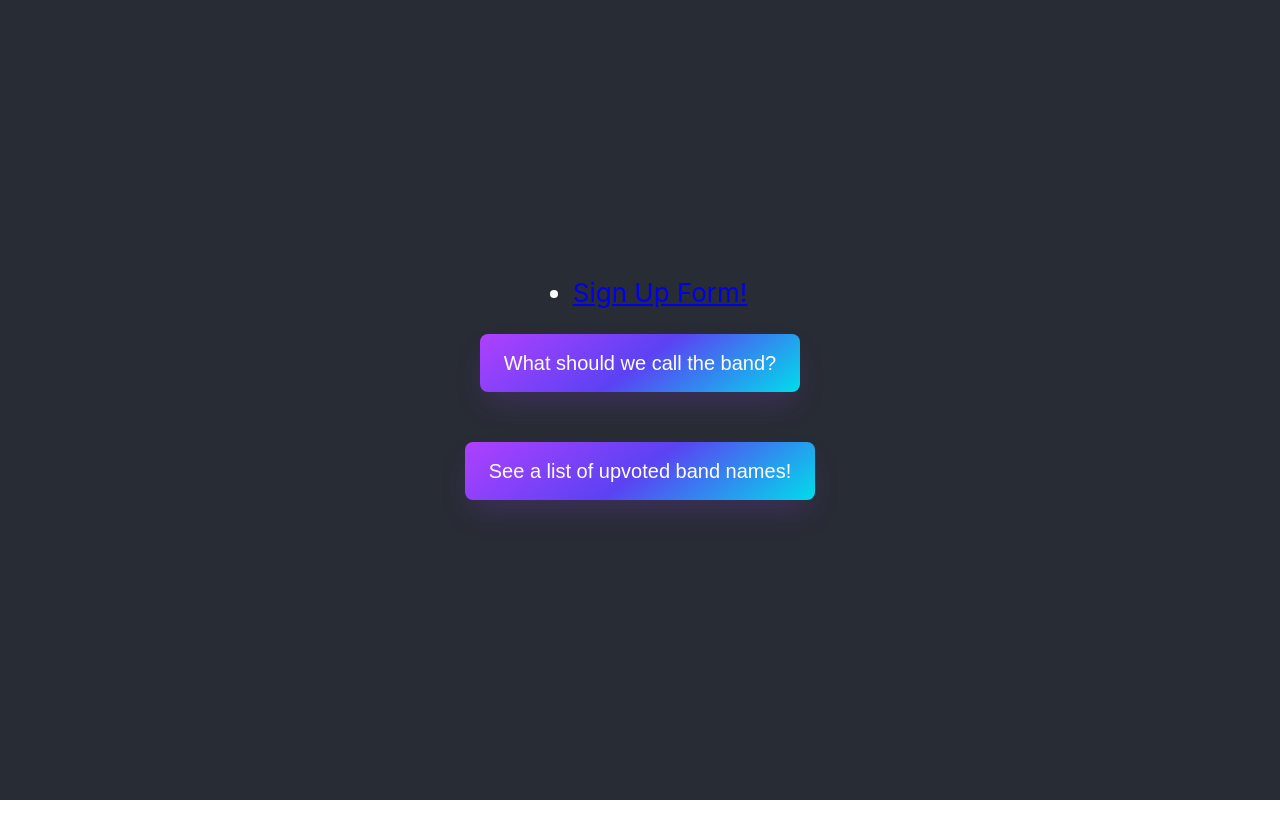
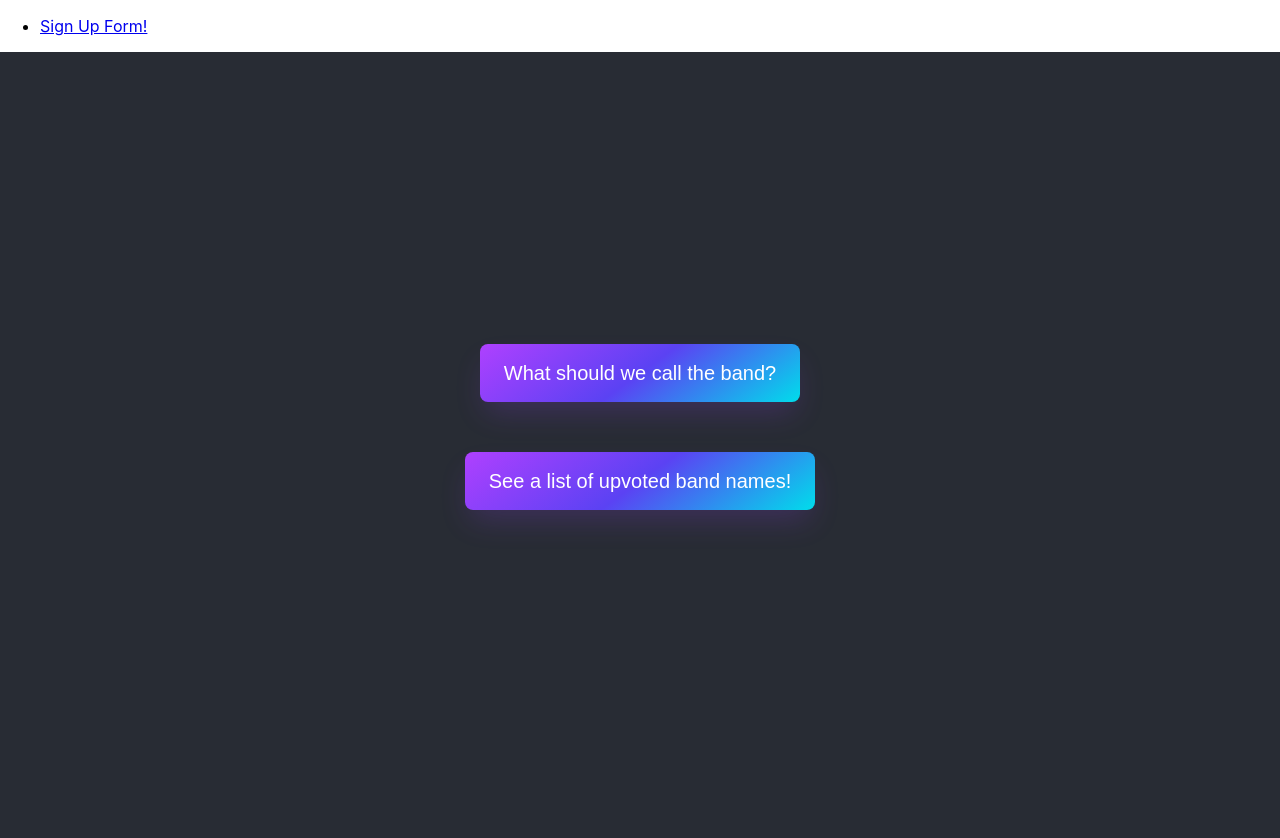
Before and after one commit to mdwiltfong/band_name_generator_api, a React (Create React App) app in the folder my-app/: page / in a window 1280 px wide. Shown: the top 838 px of the page. Before the commit the page ends 800 px from the top, so only its background shows below. Built offline with nearby package versions, Linux system fonts and the light colour scheme.

Commit message:
App renders in a common root element.

```diff
--- a/my-app/src/App.js
+++ b/my-app/src/App.js
@@ -2,14 +2,12 @@ import "./App.css";
 import BandName from "./components/band_name/BandName";
 import BandList from "./components/band_list/BandList";
 import NavBar from "./components/sign_up/NavBar";
-import { Outlet } from "react-router-dom";
 
 const App = () => {
   return (
     <>
       <div className="App">
         <header className="App-header">
-          <NavBar />
           <BandName />
           <BandList />
         </header>
--- /dev/null
+++ b/my-app/src/components/Root.js
@@ -0,0 +1,12 @@
+import { Outlet } from "react-router";
+import NavBar from "./sign_up/NavBar";
+export default function Root(params) {
+  return (
+    <>
+      <NavBar />
+      <div className="App-header">
+        <Outlet />
+      </div>
+    </>
+  );
+}
--- a/my-app/src/components/Test.js
+++ /dev/null
@@ -1,3 +0,0 @@
-export default function Test(params) {
-  return <h1>HEEEY</h1>;
-}
--- a/my-app/src/index.js
+++ b/my-app/src/index.js
@@ -1,23 +1,28 @@
 import React from "react";
 import ReactDOM from "react-dom";
 import "./index.css";
-import App from "./App";
 import reportWebVitals from "./reportWebVitals";
 import { createBrowserRouter, RouterProvider } from "react-router-dom";
 import ErrorPage from "./components/error_page/error-page";
 import SignUpForm from "./components/sign_up/SignUpForm";
-import Test from "./components/Test";
+import Root from "./components/Root";
+import App from "./App";
 
 const router = createBrowserRouter([
   {
     path: "/",
-    element: <App />,
+    element: <Root />,
     errorElement: <ErrorPage />,
-  },
-  {
-    path: "/signup",
-    element: <SignUpForm />,
-    errorElement: <ErrorPage />,
+    children: [
+      {
+        path: "/",
+        element: <App />,
+      },
+      {
+        path: "/signup",
+        element: <SignUpForm />,
+      },
+    ],
   },
 ]);
 
```
